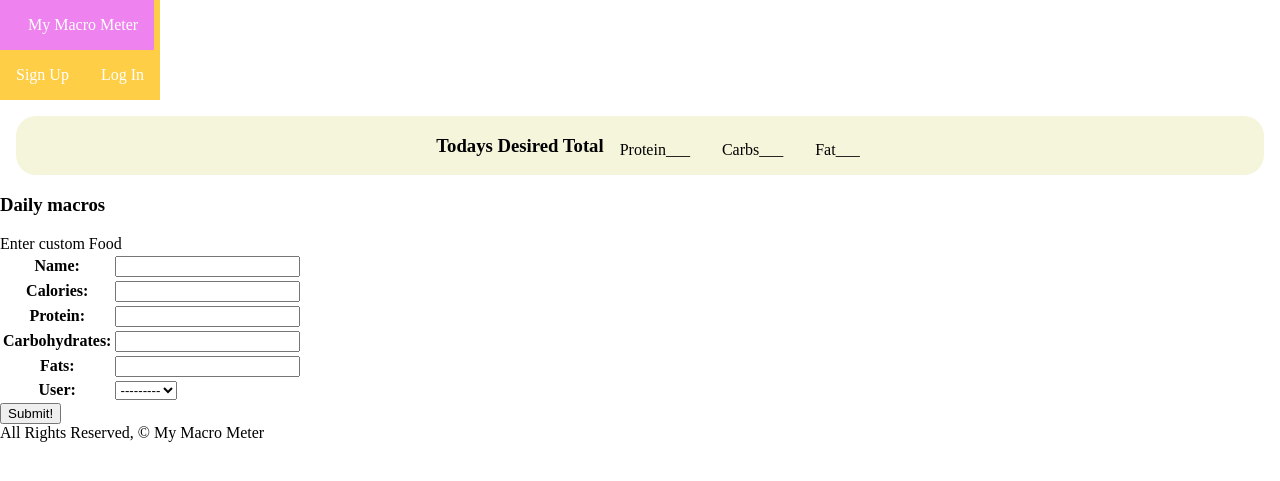
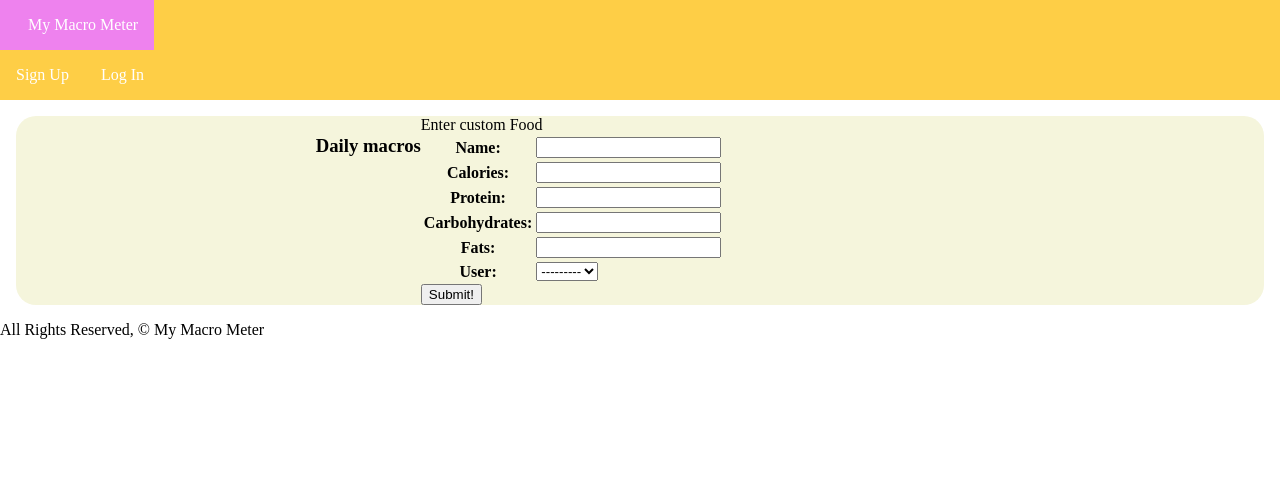
Before and after one commit to dinhdomenico12/macroc, a Django app: page /meals/create/ in a window 1280 px wide. Shown: the top 481 px of the page. Run offline with Django 3.2, Linux system fonts and the light colour scheme.

Commit message:
updating

```diff
--- a/macroc/settings.py
+++ b/macroc/settings.py
@@ -78,8 +78,8 @@ DATABASES = {
       'default': {
             'ENGINE': 'django.db.backends.postgresql',
             'NAME': 'macroc',
-            'USER': 'david053',       # windows/linux-only
-            'PASSWORD': 'wangruiting53', # windows/linux-only
+            'USER': '',       # windows/linux-only
+            'PASSWORD': '', # windows/linux-only
       }
 }
 
--- a/main_app/static/css/about.css
+++ b/main_app/static/css/about.css
@@ -11,18 +11,16 @@ body{
 }
 
 
-.nav-wrapper{
-      background-color:#FECE46;
-}
-
 .nav-bar{
       display: flex;
       justify-content: flex-start;
+      background-color:#FECE46;
 
 }
 .nav-links{
       display: flex;
       justify-content: flex-end;
+
 }
 
 .macro-calc{
--- a/main_app/templates/about.html
+++ b/main_app/templates/about.html
@@ -20,7 +20,7 @@
             <ul>
             <li><a href="/" class="">&nbsp;&nbsp; My Macro Meter</a></li>
             </ul>
-            <ul class="">
+            <ul class="nav-links">
                   {% if user.is_authenticated %}
                         <li><a href="{% url 'about' %}">About</a></li>
                         <li><a href="{% url 'macrocreate' %}">Add macros</a></li>
--- a/main_app/templates/main_app/macros_form.html
+++ b/main_app/templates/main_app/macros_form.html
@@ -3,23 +3,11 @@
 
 <main>
       <div class="total-wrapper" >
-            <div class="total-title">
-                  <h3 class="daily-total">Todays Desired Total </h3>
-            </div>
-            <div class="total_macros">
-                  <ul>
-                        <li>Protein___</li>
-                        <li>Carbs___</li>
-                        <li>Fat___</li>
-                  </ul>
-            </div>
-      </div>
-      <div class="daily-goal">
 
 			<div id="form-history" class="meal-form">
 				<h3 class="daily-macros">Daily macros</h3>
 			</div>
-			<div id="meal-date" class="breakfast-form">
+			<div id="meal-date" class="macro-form">
 				<label for="expiry-month">Enter custom Food</label>
 				<div id="date-val">
                               <form action="" method="post">
--- a/main_app/views.py
+++ b/main_app/views.py
@@ -2,7 +2,7 @@ from django.shortcuts import render, redirect
 from django.contrib.auth import login
 from django.contrib.auth.forms import UserCreationForm
 from django.contrib.auth.decorators import login_required
-from main_app.models import Macros
+from main_app.models import Goals, Macros
 from django.views.generic.edit import CreateView, UpdateView, DeleteView
 from django.shortcuts import get_object_or_404, render
 # Create your views here.
@@ -16,10 +16,17 @@ def index(request):
 def about(request):
   return render(request, 'about.html')
 
+
 class Macro_create(CreateView):
-  model = Macros
-  fields = '__all__'
-  success_url = '/meals/'
+      model = Macros
+      fields = '__all__'
+      success_url = '/meals/'
+
+class Goals_create(CreateView):
+      model = Goals
+      fields = '__all__'
+      success_url = '/meals/'
+
 
 # sign up form
 
```
Also changed, not shown: main_app/templates/home.html (+14 -0 lines), main_app/templates/macro/index.html (+18 -6 lines).
